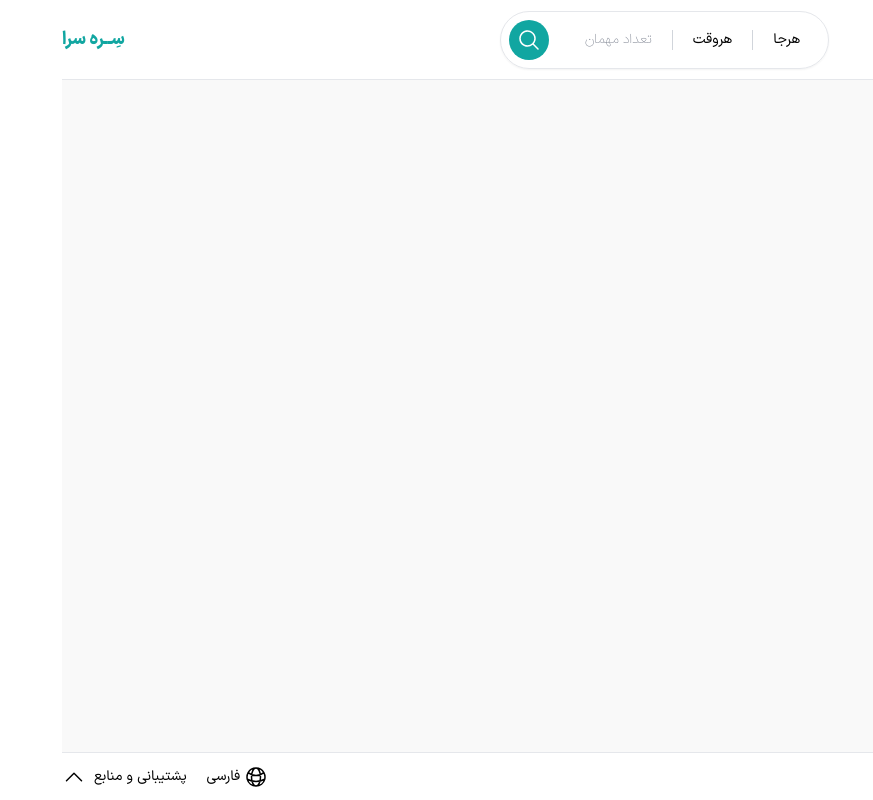
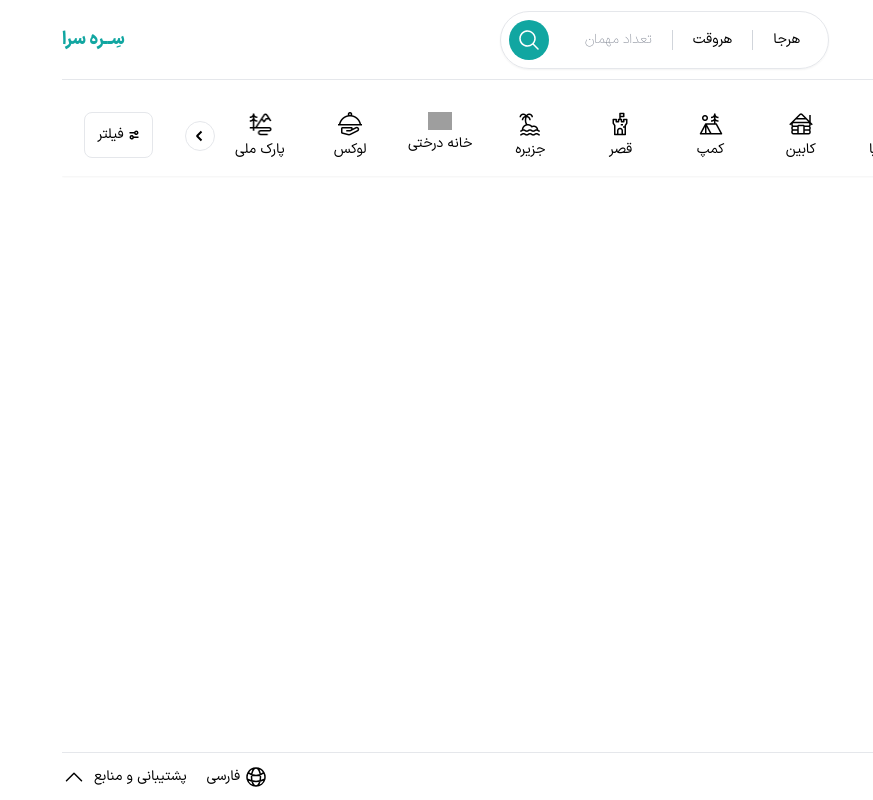
Before and after one commit to MaryamEsmaily/residence-panel-next-js, a Next.js app: page / in a window 1280 px wide. Shown: the whole page, without its empty margins (407-1280 px from the left). Built offline with nearby package versions, Linux system fonts and the light colour scheme; grey boxes are pictures that could not be loaded; what tailwindcss-rtl would draw is missing.

Commit message:
add filter section

```diff
--- a/components/layouts/LandingLayout/Footer.jsx
+++ b/components/layouts/LandingLayout/Footer.jsx
@@ -15,7 +15,7 @@ function Footer() {
             { label: "امنیت", link: "#" },
             { label: "مقصدها", link: "#" },
           ].map((item) => (
-            <div key={item.link} className="flex gap-2 items-center">
+            <div key={item.label} className="flex gap-2 items-center">
               <div className="h-0.5 w-0.5 bg-gray-500 rounded-full"></div>
               <Link href={item.link}>
                 <div className="hover:underline">{item.label}</div>
--- a/components/layouts/LandingLayout/Main.jsx
+++ b/components/layouts/LandingLayout/Main.jsx
@@ -2,7 +2,7 @@ import React from "react";
 
 function Main({ children }) {
   return (
-    <div className="w-screen h-[calc(100vh-128px)] overflow-y-auto bg-neutral-100">
+    <div className="w-screen h-[calc(100vh-128px)] overflow-y-auto">
       {children}
     </div>
   );
--- /dev/null
+++ b/components/pages/Home/AdvertisesSection.jsx
@@ -0,0 +1,7 @@
+import React from "react";
+
+function AdvertisesSection() {
+  return <div>AdvertisesSection</div>;
+}
+
+export default AdvertisesSection;
--- /dev/null
+++ b/components/pages/Home/FiltersSection.jsx
@@ -0,0 +1,74 @@
+import FilterIcon from "@com-icons/FilterIcon";
+import React, { useRef } from "react";
+import Image from "next/image";
+import { Navigation } from "swiper";
+import { Swiper, SwiperSlide } from "swiper/react";
+import "swiper/css";
+import "swiper/css/navigation";
+import "swiper/css/pagination";
+import "swiper/css/autoplay";
+import ArrowRightIcon from "@com-icons/ArrowRightIcon";
+import ArrowLeftIcon from "@com-icons/ArrowLeftIcon";
+
+function FiltersSection() {
+  const swiperRef = useRef(null);
+  return (
+    <div className="shadow-sm p-4">
+      <div className="grid grid-cols-12 gap-8 container">
+        <div className="col-span-11 flex items-center">
+          <button
+            className="rounded-full border p-2 h-fit"
+            onClick={() => swiperRef.current.swiper.slidePrev()}
+          >
+            <ArrowRightIcon />
+          </button>
+
+          <Swiper
+            ref={swiperRef}
+            modules={[Navigation]}
+            spaceBetween={1}
+            loop
+            slidesPerView={12}
+          >
+            {[
+              { lable: "کنار برکه", src: "/images/lake-front.jpg" },
+              { lable: "کلبه سوییسی", src: "/images/a-house.jpg" },
+              { lable: "منظر زیبا", src: "/images/amazing-view.jpg" },
+              { lable: "ط", src: "/images/barns.jpg" },
+              { lable: "کنار دریا", src: "/images/beach-front.jpg" },
+              { lable: "کابین", src: "/images/cabins.jpg" },
+              { lable: "کمپ", src: "/images/camp.jpg" },
+              { lable: "قصر", src: "/images/castle.jpg" },
+              { lable: "جزیره", src: "/images/island.jpg" },
+              { lable: "خانه درختی", src: "/images/tree-house.jpg" },
+              { lable: "لوکس", src: "/images/luxe-house.jpg" },
+              { lable: "پارک ملی", src: "/images/national-park.jpg" },
+              { lable: "کلبه", src: "/images/tiny-house.jpg" },
+            ].map((item) => (
+              <SwiperSlide key={item.src}>
+                <div className="flex flex-col items-center justify-center gap-1">
+                  <Image src={item.src} width="24" height="24" alt="" />
+                  <div className="text-sm">{item.lable}</div>
+                </div>
+              </SwiperSlide>
+            ))}
+          </Swiper>
+          <button
+            className="rounded-full border p-2 h-fit"
+            onClick={() => swiperRef.current.swiper.slideNext()}
+          >
+            <ArrowLeftIcon />
+          </button>
+        </div>
+        <div className="col-span-1">
+          <button className="flex items-center gap-1 border p-3 rounded-lg">
+            <FilterIcon />
+            <div className="text-sm">فیلتر</div>
+          </button>
+        </div>
+      </div>
+    </div>
+  );
+}
+
+export default React.memo(FiltersSection);
--- a/pages/index.js
+++ b/pages/index.js
@@ -1,7 +1,14 @@
 import LandingLayout from "@com-layouts/LandingLayout";
+import AdvertisesSection from "@com-pages/Home/AdvertisesSection";
+import FiltersSection from "@com-pages/Home/FiltersSection";
 
 function Home() {
-  return <div>صفحه نخست</div>;
+  return (
+    <div className="pt-4">
+      <FiltersSection />
+      <AdvertisesSection />
+    </div>
+  );
 }
 
 Home.getLayout = function getLayout(page) {
```
